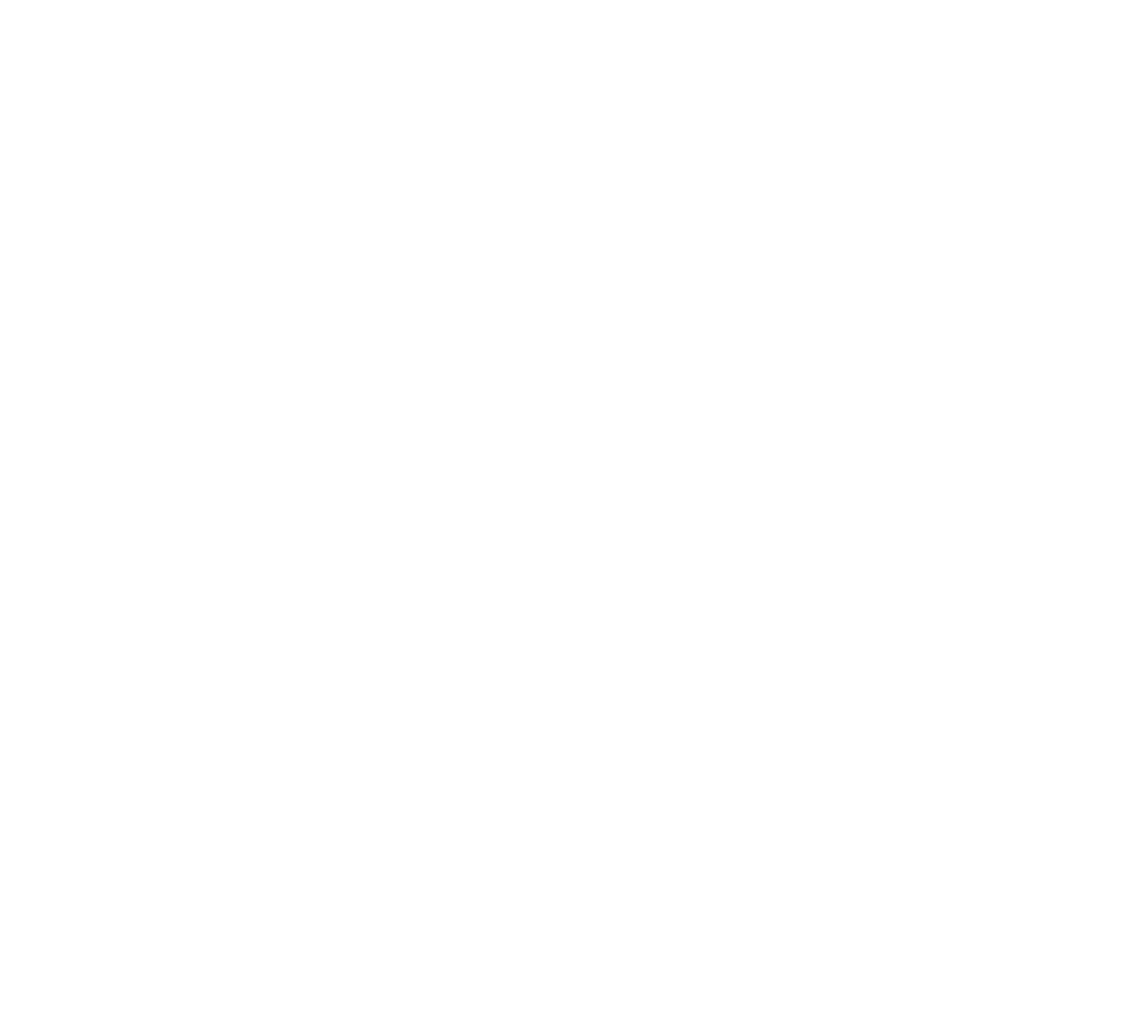
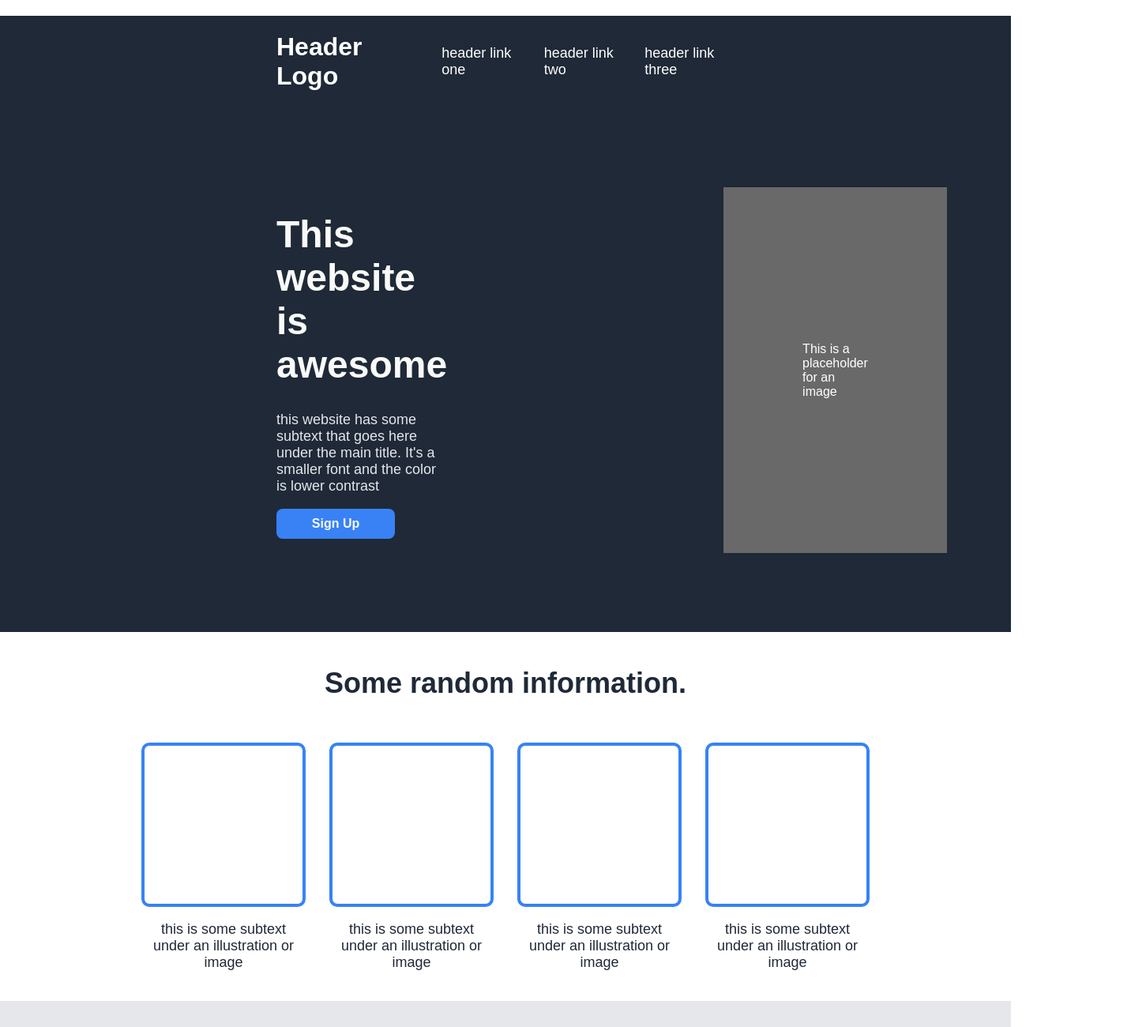
Before and after one commit to MichaelAlexChan/odinLandingPage, a plain HTML site: page index.html in a window 1280 px wide. Shown: the top 1300 px of the page at 79% size, 1451 px wide, since content can reach past the window. Before the commit the page ends 800 px from the top, so only its background shows below. Drawn offline with Linux system fonts and the light colour scheme.

Commit message:
Oops added a bunch of things

```diff
--- a/index.html
+++ b/index.html
@@ -1,33 +1,93 @@
 <!DOCTYPE html>
 <html lang="en">
+
 <head>
     <meta charset="utf-8">
     <title>My Landing Page</title>
     <link rel="stylesheet" href="style.css">
 </head>
+
 <body>
-        <div class="header">
+    <div class="banner hero">
 
+        <div id="header">
+            <h1>Header Logo</h1>
+            <ul>
+                <li><a href="#">header link one</a></li>
+                <li><a href="#">header link two</a></li>
+                <li><a href="#">header link three</a></li>
+            </ul>
         </div>
 
-        <div class="banner landing">
+        <div id="hero-content">
+
+            <div id="hero-text">
+                <h1>This website is awesome</h1>
+                <p>this website has some subtext that goes here under the main title. It's a smaller font and the color
+                    is lower
+                    contrast</p>
+                <button>Sign Up</button>
+                </p>
+            </div>
+
+            <div id="hero-image">
+                <p>This is a placeholder for an image</p>
+            </div>
+        </div>
 
     </div>
 
     <div class="banner info">
 
+        <h1 id="information-header">Some random information.</h1>
+
+        <div id="information-items">
+            <div class="item">
+                <div class="imageplaceholder"></div>
+                <p>this is some subtext under an illustration or image</p>
+            </div>
+
+            <div class="item">
+                <div class="imageplaceholder"></div>
+                <p>this is some subtext under an illustration or image</p>
+            </div>
+
+            <div class="item">
+                <div class="imageplaceholder"></div>
+                <p>this is some subtext under an illustration or image</p>
+            </div>
+
+            <div class="item">
+                <div class="imageplaceholder"></div>
+                <p>this is some subtext under an illustration or image</p>
+            </div>
+
+        </div>
+
     </div>
 
     <div class="banner quote">
-
+        <div id="quote-container">
+            <h2>This is an inspiring quote, or a testimonial from a customer. Maybe it's just filling up space, or maybe
+                people will actually
+                read it. Who knows? All I know is that it looks nice
+            </h2>
+            <h3> -Thor, God of Thunder</h3>
+        </div>
     </div>
 
     <div class="banner cta">
-
+        <div id="cta-container">
+            <div id="ctatext">
+            <h3>Call to action! It's time!</h3>
+            <p>Sign up for our product by clicking the button right over there!</p>
+            </div>
+            <button>Sign up</button>
+        </div>
     </div>
 
     <div class="footer">
-
+        <p>Copyright © The Odin Project 2021</p>
     </div>
 
 </body>
--- a/style.css
+++ b/style.css
@@ -0,0 +1,199 @@
+body {
+    font-family: Arial, Helvetica, sans-serif;
+    display: flex;
+    flex-direction: column;
+    margin: 0;
+}
+
+div {
+    padding-left: 350px;
+    padding-right: 350px;
+}
+
+#header {
+    padding-right: 0;
+    display:flex;
+    color: white;
+    justify-content: space-between;
+    align-content: center;
+}
+
+ul {
+    margin: 0;
+    list-style: none;
+    display: flex;
+    justify-content: center;
+    align-items: center;
+    gap: 25px;
+}
+
+a {
+    text-decoration: none;
+    font-size: 18px;
+    font-weight: 800px;
+    color: white;
+}
+
+.banner {
+    margin-top: 20px;
+}
+
+.banner.hero, .footer {
+    background-color: #1F2937;
+}
+
+#header, #hero-text{
+    padding-left: 0;
+}
+#hero-content {
+    padding: 0;
+    margin-top: 100px;
+    margin-bottom: 100px;
+    display:flex;
+    justify-content: space-between;
+}
+
+#hero-text h1 {
+    font-size: 48px;
+    font-weight: bolder;
+    color: #f9FaF8;
+}
+
+#hero-text button {
+    display: block;
+    width: 150px;
+    background-color: #3882F6;
+    padding: 10px;
+    font-size: 16px;
+    font-weight: bold;
+    color: #f9FaF8;
+    border-radius: 8px;
+    border: none;
+}
+
+#hero-text p {
+    font-size: 18px;
+    color: #E5E7EB;
+}
+
+#hero-image {
+    width: 400px;
+    background-color: dimgray;
+    display: flex;
+    padding: 100px;
+}
+
+#hero-image p {
+    margin: auto;
+    color: white;
+}
+
+.banner.info {
+    display: flex;
+    flex-direction: column;
+    justify-content: center;
+    align-items: center;
+}
+
+#information-header{
+    font-size: 36px;
+    font-weight:bolder;
+    color: #1F2937
+}
+
+#information-items {
+    margin-top: 30px;
+    display: flex;
+    justify-content: center;
+    gap: 30px;
+}
+
+.item {
+    display: flex;
+    flex-direction: column;
+    align-items: center;
+    padding: 0;
+}
+
+.imageplaceholder  {
+    padding: 0;
+    height: 200px;
+    width: 200px;
+    border: 4px solid #3882F6;
+    border-radius: 10px;
+}
+
+.item p {
+    text-align: center;
+    color: #1f2937;
+    font-size: 18px;
+}
+
+.banner.quote {
+    padding: 200px;
+    min-width: 500px;
+    background-color: #E5E7EB;
+}
+
+.banner.quote h2 {
+    font-size: 36px;
+    font-weight: 100;
+    font-style: italic;
+    display: inline-block;
+}
+
+.banner.quote h3 {
+    text-align: right;
+}
+
+.banner.cta {
+    padding-top: 50px;
+    padding-bottom: 50px;
+}
+
+#cta-container {
+    padding: 50px 0px;
+    display: flex;
+    justify-content: space-evenly;
+    align-items: center;
+    background-color:#3882F6;
+    border-radius: 5px;
+}
+
+#ctatext {
+    padding: 0;
+    display: flex;
+    flex-direction: column;
+    color: white;
+}
+
+#ctatext h3, #ctatext p {
+    margin: 2px;
+}
+
+#ctatext h3 {
+    font-size: 20px;
+}
+
+#cta-container button {
+    padding: 10px 40px;
+    border: 2px solid white;
+    background-color: #3882F6;
+    font-size: 18px;
+    font-weight: 500;
+    color: white;
+    border-radius: 5px;
+}
+
+.footer {
+    display: flex;
+    justify-content: center;
+    align-items: center;
+    padding-top: 30px;
+    padding-bottom: 30px;
+}
+
+.footer p {
+    font-size: 18px;
+    color: white;
+}
```
Lines whose indentation alone changed are shown as unchanged.
